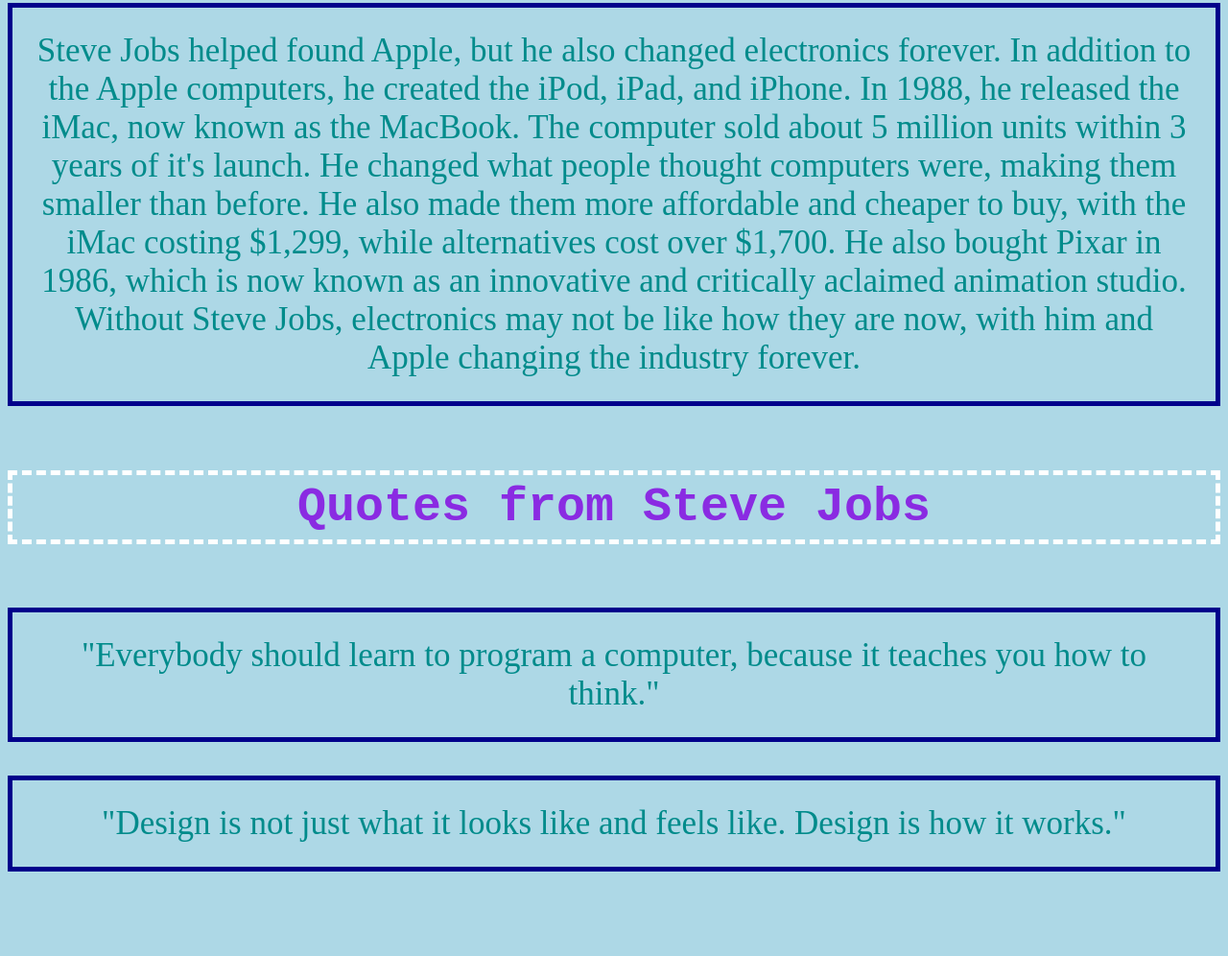
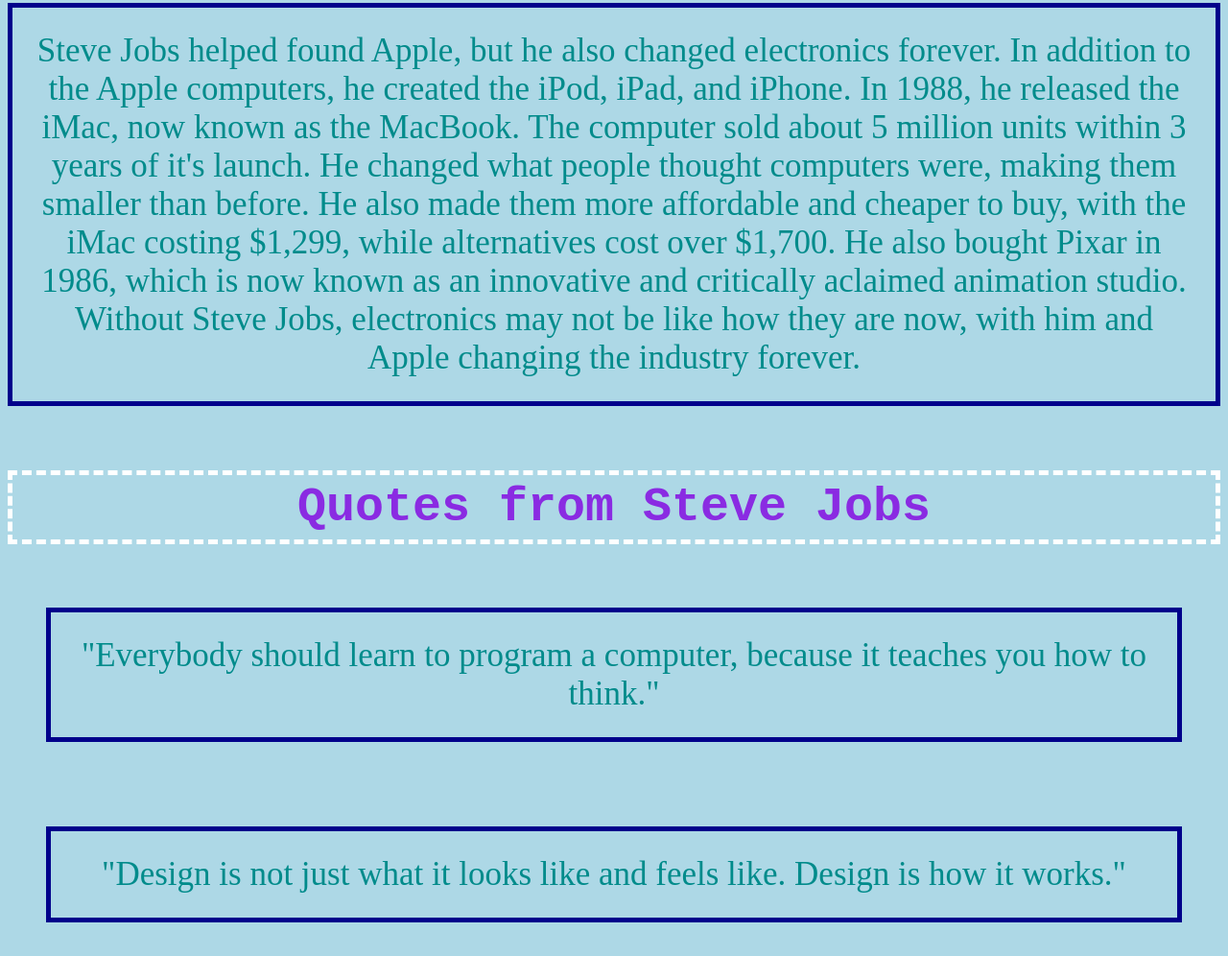
Before and after one commit to Mateo-Ugarte/Assignment-3-1, a plain HTML site: page index.html in a window 1280 px wide. Shown: the part 1428-2424 px from the top of the page at 96% size. Before the commit the page ends 2371 px from the top, so only its background shows below. Drawn offline with Linux system fonts and the light colour scheme.

Commit message:
Fixing it

```diff
--- a/index.html
+++ b/index.html
@@ -21,8 +21,9 @@
     <h3 class="header"> Contributions </h3>
     <p class="writing"> Steve Jobs helped found Apple, but he also changed electronics forever. In addition to the Apple computers, he created the iPod, iPad, and iPhone. In 1988, he released the iMac, now known as the MacBook. The computer sold about 5 million units within 3 years of it's launch. He changed what people thought computers were, making them smaller than before. He also made them more affordable and cheaper to buy, with the iMac costing $1,299, while alternatives cost over $1,700. He also bought Pixar in 1986, which is now known as an innovative and critically aclaimed animation studio. Without Steve Jobs, electronics may not be like how they are now, with him and Apple changing the industry forever.</p>
     <h4 class="header">Quotes from Steve Jobs</h4>
-    <p class="writing"> "Everybody should learn to program a computer, because it teaches you how to think." </p>
-    <p class="writing"> "Design is not just what it looks like and feels like. Design is how it works."</p>
+    <blockquote class="writing"> "Everybody should learn to program a computer, because it teaches you how to think." </blockquote>
+    <br>
+    <blockquote class="writing"> "Design is not just what it looks like and feels like. Design is how it works."</blockquote>
     <script src="script.js"></script>
   </body>
 </html>
--- a/style.css
+++ b/style.css
@@ -1,7 +1,7 @@
 .Early-Years {
   color: black;
   font-family: 'Times New Roman', Times, serif;
-   border-type: solid;
+  border-type: solid;
   border-width: 5px;
   border-color: darkcyan;
 }
```
